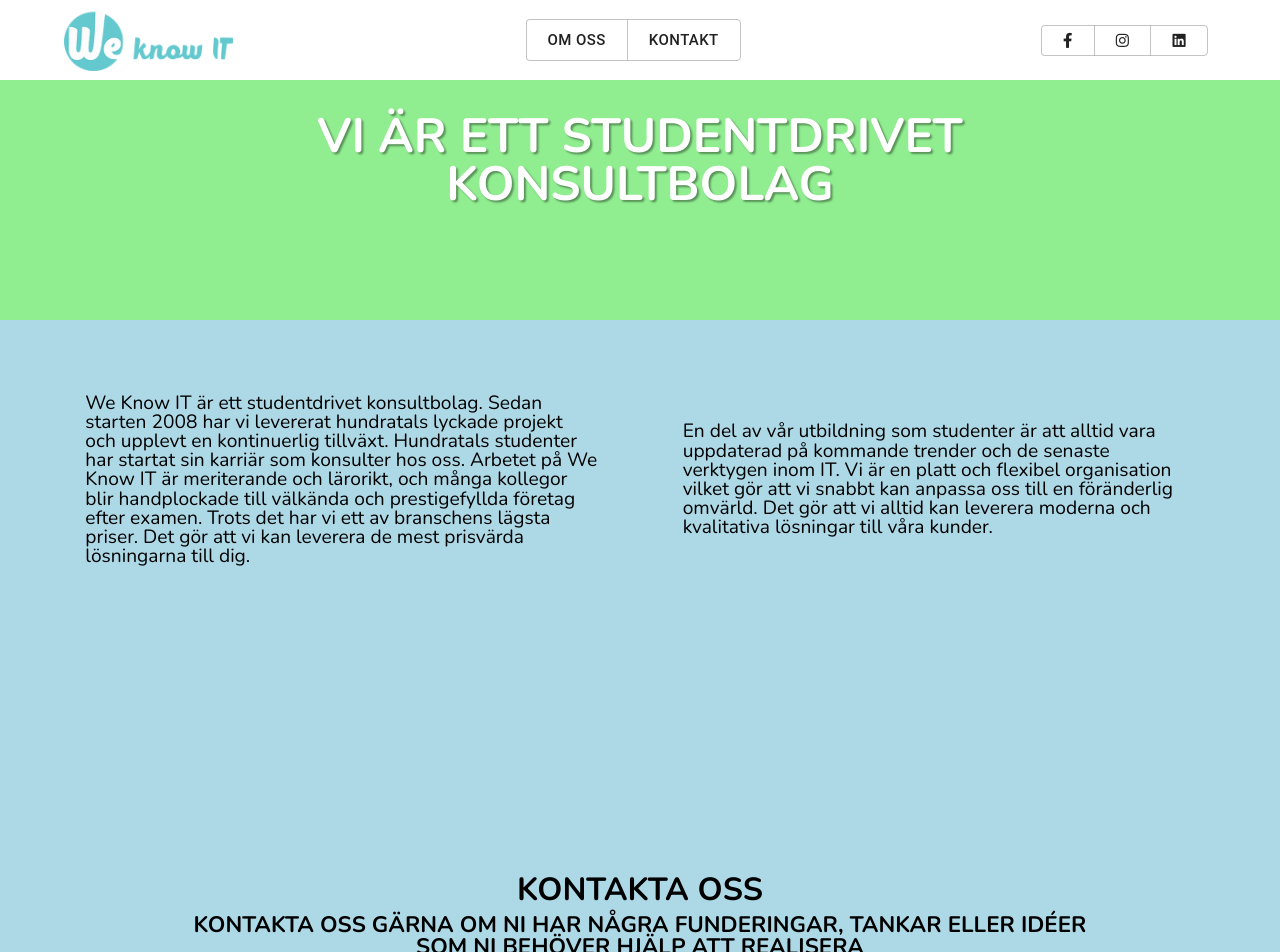
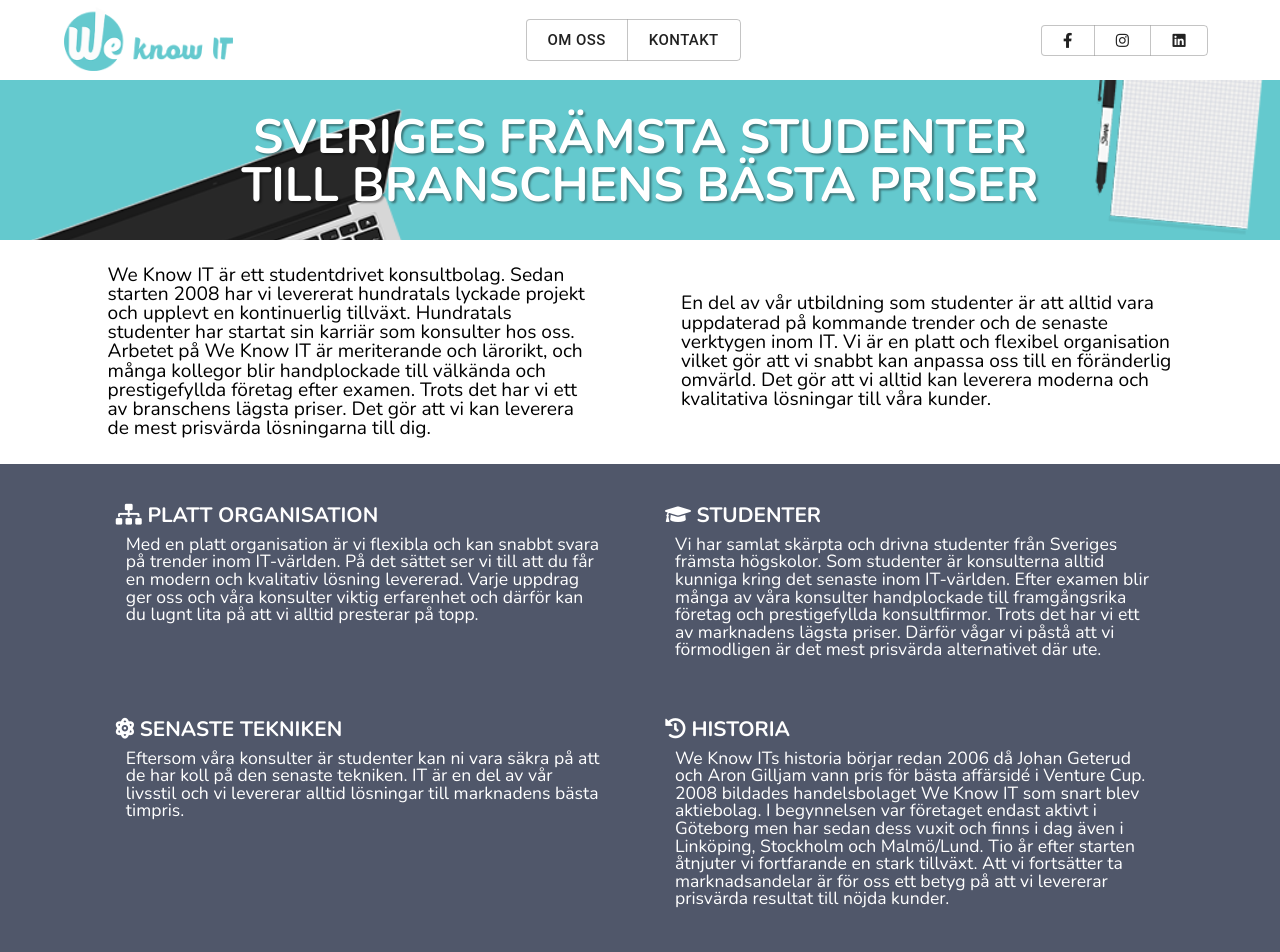
Before and after one commit to johniversen/wkit-website, a React (Create React App) app: page /about in a window 1280 px wide. Shown: the top 952 px of the page. Built offline with nearby package versions, Linux system fonts and the light colour scheme.

Commit message:
implement changes for flex and for responsiveness

```diff
--- a/src/components/About/About.jsx
+++ b/src/components/About/About.jsx
@@ -3,16 +3,43 @@
 import styled from 'styled-components';
 import ContactContainer from '../Contact';
 import FooterContainer from '../Footer';
+import { COLORS } from '../../variables/colors';
+import BannerImg from '../../assets/banner.png';
 
 const About = () => {
+  const c = { ...COLORS };
+
+  const StyledBanner = styled.section`
+  display: flex;
+  align-items: center;
+  justify-content: center;
+  flex-direction: column;
+  text-align: center;
+  background-color: ${c.wkitBlue};
+  min-height: 15rem;
+  background-image: url(${BannerImg});
+  background-position: center;
+  background-size: cover;
+  background-repeat: no-repeat;
+  flex-wrap: wrap;
+  width: 100%;
+  `
+
+  const StyledH1 = styled.h1`
+  width: 65%;
+  margin-top: 5.1rem;
+  font-size: 3rem;
+  font-weight: bold;
+  color: white;
+  text-shadow: 2px 2px 2px rgba(0,0,0,0.39);
+  `
   const StyledPSection = styled.section`
   display: flex;
   align-items: center;
   justify-content: space-evenly;
   flex-direction: row;
   flex-wrap: wrap;
-  height: 20rem;
-  background-color: lightblue;
+  padding: 2%;
   `
 
   const StyledP = styled.p`
@@ -22,30 +49,42 @@
   font-weight: lighter;
   `
 
-  const StyledH1Section = styled.section`
+  const InfoContainer = styled.section`
   display: flex;
-  align-items: center;
+  flex-direction: row;
+  flex-wrap: wrap;
+  align-items: flex-start;
   justify-content: center;
-  flex-direction: row;
-  text-align: center;
-  min-height: 20rem;
-  background-color: lightgreen;
+  text-align: left;
+  padding: 1rem;
+  background-color: #50576A;
+  color: white;
   `
 
-  const StyledH1 = styled.h1`
-  max-width: 65%;
-  font-size: 3rem;
+  const StyledInfoSection = styled.div`
+  padding: 2%;
+  width: 40%;
+  `
+
+  const InfoP = styled.p`
+  font-size: 1.1rem;
+  font-weight: lighter;
+  padding: 2%;
+  `
+
+  const StyledH2 = styled.h2`
+  font-size: 1.3rem;
   font-weight: bold;
-  color: white;
-  text-shadow: 2px 2px 2px rgba(0,0,0,0.39);
   `
 
   return (
     <>
     <HeaderContainer />
-    <StyledH1Section>
-      <StyledH1>VI ÄR ETT STUDENTDRIVET KONSULTBOLAG</StyledH1>
-    </StyledH1Section>
+    <StyledBanner>
+      <StyledH1>
+        SVERIGES FRÄMSTA STUDENTER TILL BRANSCHENS BÄSTA PRISER
+      </StyledH1>
+    </StyledBanner>
     <StyledPSection>
       <StyledP>
       We Know IT är ett studentdrivet konsultbolag. Sedan starten 2008 har vi levererat hundratals lyckade projekt och upplevt en kontinuerlig tillväxt. Hundratals studenter har startat sin karriär som konsulter hos oss. Arbetet på We Know IT är meriterande och lärorikt, och många kollegor blir handplockade till välkända och prestigefyllda företag efter examen. Trots det har vi ett av branschens lägsta priser. Det gör att vi kan leverera de mest prisvärda lösningarna till dig.
@@ -54,6 +93,24 @@
       En del av vår utbildning som studenter är att alltid vara uppdaterad på kommande trender och de senaste verktygen inom IT. Vi är en platt och flexibel organisation vilket gör att vi snabbt kan anpassa oss till en föränderlig omvärld. Det gör att vi alltid kan leverera moderna och kvalitativa lösningar till våra kunder.
       </StyledP>
     </StyledPSection>
+    <InfoContainer>
+      <StyledInfoSection>
+        <StyledH2><i class="fas fa-sitemap"></i> PLATT ORGANISATION</StyledH2>
+        <InfoP>Med en platt organisation är vi flexibla och kan snabbt svara på trender inom IT-världen. På det sättet ser vi till att du får en modern och kvalitativ lösning levererad. Varje uppdrag ger oss och våra konsulter viktig erfarenhet och därför kan du lugnt lita på att vi alltid presterar på topp.</InfoP>
+      </StyledInfoSection>
+      <StyledInfoSection>
+        <StyledH2><i class="fas fa-graduation-cap"></i> STUDENTER</StyledH2>
+        <InfoP>Vi har samlat skärpta och drivna studenter från Sveriges främsta högskolor. Som studenter är konsulterna alltid kunniga kring det senaste inom IT-världen. Efter examen blir många av våra konsulter handplockade till framgångsrika företag och prestigefyllda konsultfirmor. Trots det har vi ett av marknadens lägsta priser. Därför vågar vi påstå att vi förmodligen är det mest prisvärda alternativet där ute.</InfoP>
+      </StyledInfoSection>
+      <StyledInfoSection>
+        <StyledH2><i class="fas fa-atom"></i> SENASTE TEKNIKEN</StyledH2>
+        <InfoP>Eftersom våra konsulter är studenter kan ni vara säkra på att de har koll på den senaste tekniken. IT är en del av vår livsstil och vi levererar alltid lösningar till marknadens bästa timpris.</InfoP>
+      </StyledInfoSection>
+      <StyledInfoSection>
+        <StyledH2><i class="fas fa-history"></i> HISTORIA</StyledH2>
+        <InfoP>We Know ITs historia börjar redan 2006 då Johan Geterud och Aron Gilljam vann pris för bästa affärsidé i Venture Cup. 2008 bildades handelsbolaget We Know IT som snart blev aktiebolag. I begynnelsen var företaget endast aktivt i Göteborg men har sedan dess vuxit och finns i dag även i Linköping, Stockholm och Malmö/Lund. Tio år efter starten åtnjuter vi fortfarande en stark tillväxt. Att vi fortsätter ta marknadsandelar är för oss ett betyg på att vi levererar prisvärda resultat till nöjda kunder.</InfoP>
+      </StyledInfoSection>
+    </InfoContainer>
     <ContactContainer />
     <FooterContainer />
     </>
--- a/src/components/Apps/Apps.jsx
+++ b/src/components/Apps/Apps.jsx
@@ -14,7 +14,6 @@
   align-items: center;
   justify-content: center;
   text-align: center;
-  min-height: 38rem;
   position: absolute;
   z-index: 100;
   `
@@ -43,6 +42,7 @@
   font-size: 2rem;
   font-weight: bold;
   margin-bottom: 0.5rem;
+  text-shadow: 1px 1px 1px rgba(0,0,0,0.13);
   `
 
   const StyledH2 = styled.h2`
@@ -65,6 +65,7 @@
   width: 49%;
   margin-left: 2%;
   margin-top: 2%;
+  text-align: left;
   `
 
   const CentralYouImg = styled.img.attrs({
--- a/src/components/Banner/Banner.jsx
+++ b/src/components/Banner/Banner.jsx
@@ -28,6 +28,7 @@
   font-weight: bold;
   color: white;
   text-shadow: 2px 2px 2px rgba(0,0,0,0.39);
+  margin-top: 5.01rem;
   `
 
   return (
--- a/src/components/Contact/Contact.jsx
+++ b/src/components/Contact/Contact.jsx
@@ -3,7 +3,6 @@
 
 const Contact = () => {
   const StyledSection = styled.section`
-  background-color: lightblue;
   display: flex;
   flex-direction: column;
   align-items: center;
--- a/src/components/Development/Development.jsx
+++ b/src/components/Development/Development.jsx
@@ -14,7 +14,6 @@
   align-items: center;
   justify-content: center;
   text-align: center;
-  min-height: 38rem;
   position: absolute;
   z-index: 100;
   `
@@ -46,6 +45,7 @@
   font-size: 2rem;
   font-weight: bold;
   margin-bottom: 0.7rem;
+  text-shadow: 1px 1px 1px rgba(0,0,0,0.13);
   `
 
   const StyledH2 = styled.h2`
@@ -74,6 +74,7 @@
   width: 49%;
   margin-left: 2%;
   margin-top: 2%;
+  text-align: left;
   `
 
   const CompanyInfo = styled.p`
--- a/src/components/Policy/Policy.jsx
+++ b/src/components/Policy/Policy.jsx
@@ -10,24 +10,19 @@
   display: flex;
   flex-direction: column;
   justify-content: flex-start;
-  min-height: 26rem;
+  padding: 3%;
   `
 
   const StyledH1 = styled.h1`
-  margin-top: 6rem;
+  margin-top: 5.01rem;
   font-size: 1.4rem;
-  margin-left: 3%;
-  margin-bottom: 0.5rem;
   font-weight: bold;
   `
 
   const StyledP = styled.p`
-  margin-bottom: 2rem;
   font-size: 1.1rem;
   font-weight: lighter;
-  margin-top: 0.5%;
-  margin-left: 3%;
-  margin-right: 3%;
+  margin-top: 1%;
   `
 
   return (
--- a/src/components/Products/Products.jsx
+++ b/src/components/Products/Products.jsx
@@ -17,7 +17,6 @@
   align-items: flex-start;
   justify-content: center;
   text-align: center;
-  min-height: 37rem;
   padding: 2rem;
   `
 
@@ -30,12 +29,14 @@
   font-size: 1.2rem;
   font-weight: bold;
   margin-bottom: 0.7rem;
+  text-shadow: 1px 1px 1px rgba(0,0,0,0.13);
   `
 
   const StyledP = styled.p`
   margin-bottom: 2rem;
   font-size: 1.1rem;
   font-weight: lighter;
+  text-align: left;
   `
 
   const StyledBackButton = styled.img.attrs({
--- a/src/components/Staff/Staff.jsx
+++ b/src/components/Staff/Staff.jsx
@@ -12,7 +12,6 @@
   align-items: center;
   justify-content: center;
   text-align: center;
-  min-height: 38rem;
   position: absolute;
   z-index: 100;
   `
@@ -49,6 +48,7 @@
   font-size: 2rem;
   font-weight: bold;
   margin-bottom: 0.7rem;
+  text-shadow: 1px 1px 1px rgba(0,0,0,0.13);
   `
 
   const StyledH2 = styled.h2`
@@ -71,6 +71,7 @@
   width: 49%;
   margin-left: 2%;
   margin-top: 2%;
+  text-align: left;
   `
 
   const ProductHeader = styled.div`
--- a/src/components/Trust/Trust.jsx
+++ b/src/components/Trust/Trust.jsx
@@ -17,7 +17,6 @@
   align-items: flex-start;
   justify-content: center;
   text-align: center;
-  min-height: 12rem;
   width: 100%;
   `
 
@@ -29,9 +28,12 @@
   `
 
   const StyledH1 = styled.h1`
-  font-size: 1.4rem;
+  font-size: 1.6rem;
+  margin-top: 1rem;
   margin-bottom: 2rem;
   font-weight: bold;
+  padding: 1%;
+  text-shadow: 1px 1px 1px rgba(0,0,0,0.13);
   `
 
   const NetlightImg = styled.img.attrs({
--- a/src/components/Websites/Websites.jsx
+++ b/src/components/Websites/Websites.jsx
@@ -18,7 +18,6 @@
   align-items: center;
   justify-content: center;
   text-align: center;
-  height: 38rem;
   position: absolute;
   z-index: 100;
   `
@@ -47,6 +46,7 @@
   font-size: 2rem;
   font-weight: bold;
   margin-bottom: 0.5rem;
+  text-shadow: 1px 1px 1px rgba(0,0,0,0.13);
   `
 
   const StyledH2 = styled.h2`
@@ -69,6 +69,7 @@
   max-width: 49%;
   margin-left: 2%;
   margin-top: 2%;
+  text-align: left;
   `
 
   const AziaImg = styled.img.attrs({
```
